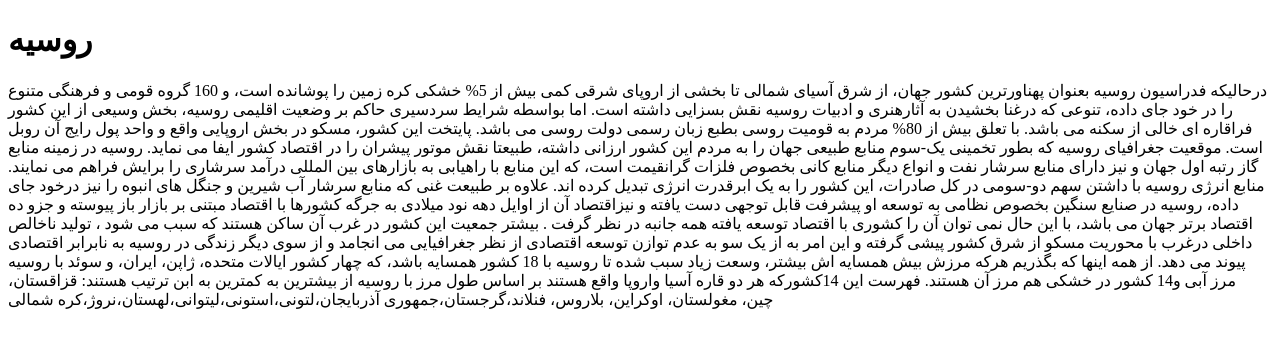
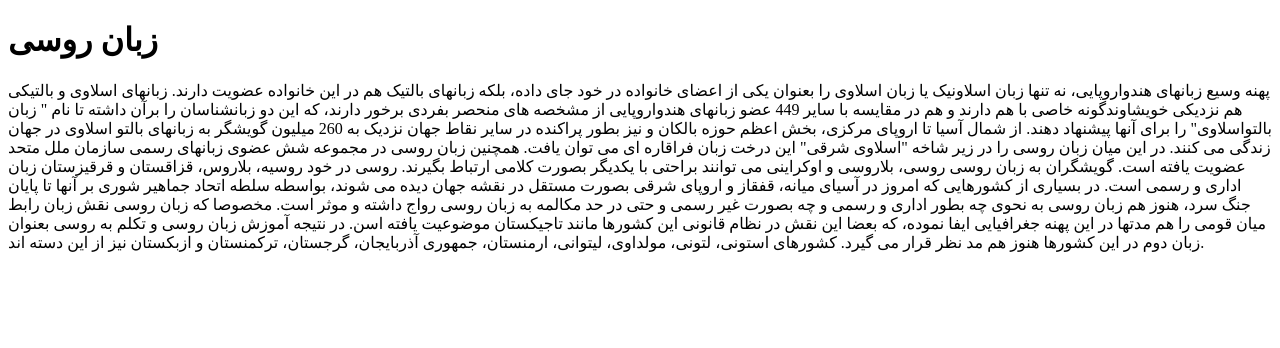
Before and after one commit to seyedghavam-hashemi/seo-check, a plain HTML site: page index.html in a window 1280 px wide. Drawn offline with Linux system fonts and the light colour scheme.

Commit message:
Update index.html

```diff
--- a/index.html
+++ b/index.html
@@ -3,19 +3,19 @@
   <head>
   <meta charset="UTF-8">
   <meta name="description" content="Free Web tutorials">
-  <meta name="keywords" content="ادبیات روسیه,روسیه,مسکو,زندگی در روسیه، وضعیت اقلیمی روسیه، زبان روسی، شرایط سرد سیری، فراقاره ای">
+  <meta name="keywords" content="مکالمه به زبان روسی ,تکلم به زبان روسی ,گویشگران به زبان روسی ,زبان های بالتیک ,زبان های بالتواسلاوی ، زبان بالتواسلاوی، زبان اسلاونیک ، زبان فراقاره ای ، زبان روسی ">
   <meta name="author" content="ghavam.ph.d">
   <meta name="viewport" content="width=device-width, initial-scale=1.0">
 </head>
 <body>
 
-<h1>روسیه</h1>
-<p>درحالیکه فدراسیون روسیه بعنوان پهناورترین کشور جهان، از شرق آسیای شمالی تا بخشی از اروپای شرقی کمی بیش از 5% خشکی کره زمین را پوشانده است،  و 160 گروه قومی و فرهنگی متنوع را در خود جای داده، تنوعی که درغنا بخشیدن به آثارهنری و ادبیات روسیه نقش بسزایی داشته است. اما بواسطه شرایط سردسیری حاکم بر وضعیت اقلیمی روسیه، بخش وسیعی از این کشور فراقاره ای خالی از سکنه می باشد.
-با تعلق بیش از 80% مردم به قومیت روسی بطبع زبان رسمی دولت روسی می باشد. پایتخت این کشور، مسکو در بخش اروپایی واقع و واحد پول رایج آن روبل است.
-موقعیت جغرافیای روسیه که بطور تخمینی یک-سوم منابع طبیعی جهان را به مردم این کشور ارزانی داشته، طبیعتا نقش موتور پیشران را در اقتصاد  کشور ایفا می نماید. روسیه در زمینه منابع گاز رتبه اول جهان و نیز دارای منابع سرشار نفت و انواع دیگر منابع کانی بخصوص فلزات گرانقیمت است، که این منابع با راهیابی به بازارهای بین المللی  درآمد سرشاری را برایش فراهم می نمایند. منابع انرژی روسیه با داشتن سهم دو-سومی در کل صادرات، این کشور را به یک ابرقدرت انرژی تبدیل کرده اند.
-علاوه بر طبیعت غنی که منابع سرشار آب شیرین و جنگل های انبوه را نیز درخود جای داده، روسیه در صنایع سنگین بخصوص نظامی به توسعه او پیشرفت قابل توجهی دست یافته و نیزاقتصاد آن از اوایل دهه نود میلادی به جرگه کشورها با اقتصاد مبتنی بر بازار باز پیوسته و  جزو ده اقتصاد برتر جهان می باشد، با این حال نمی توان آن را کشوری با اقتصاد توسعه یافته همه جانبه در نظر گرفت . بیشتر جمعیت این کشور در غرب آن ساکن هستند که سبب می شود ، تولید ناخالص داخلی درغرب با محوریت مسکو از شرق کشور پیشی گرفته و این امر به از یک سو به عدم توازن توسعه اقتصادی از نظر جغرافیایی می انجامد و از سوی دیگر زندگی در روسیه به نابرابر اقتصادی پیوند می دهد.
-از همه اینها که بگذریم هرکه مرزش بیش همسایه اش بیشتر، وسعت زیاد سبب شده تا روسیه با 18 کشور همسایه باشد، که چهار کشور ایالات متحده، ژاپن، ایران، و سوئد  با روسیه مرز آبی و14 کشور در خشکی هم مرز آن هستند. فهرست این 14کشورکه هر دو قاره  آسیا واروپا واقع هستند بر اساس طول مرز با روسیه از بیشترین به کمترین به ابن ترتیب هستند:
-قزاقستان، چین، مغولستان، اوکراین، بلاروس، فنلاند،گرجستان،جمهوری آذربایجان،لتونی،استونی،لیتوانی،لهستان،نروژ،کره شمالی
+<h1>زبان روسی</h1>
+  <p>
+
+پهنه وسیع زبانهای هندواروپایی، نه تنها زبان اسلاونیک یا زبان اسلاوی را بعنوان یکی از اعضای خانواده در خود جای داده، بلکه زبانهای بالتیک هم در این خانواده عضویت دارند.
+زبانهای اسلاوی و بالتیکی هم نزدیکی خویشاوندگونه خاصی با هم دارند و هم در مقایسه با سایر 449 عضو زبانهای هندواروپایی از مشخصه های منحصر بفردی برخور دارند، که این دو زبانشناسان را برآن داشته تا نام " زبان بالتواسلاوی" را برای آنها پیشنهاد دهند. از شمال آسیا تا اروپای مرکزی، بخش اعظم حوزه بالکان و نیز بطور پراکنده در سایر نقاط جهان نزدیک به 260 میلیون گویشگر به زبانهای بالتو اسلاوی در جهان زندگی می کنند. در این میان زبان روسی را در زیر شاخه "اسلاوی شرقی" این درخت زبان فراقاره ای می توان یافت. همچنین زبان روسی در مجموعه شش عضوی زبانهای رسمی سازمان ملل متحد عضویت یافته است.
+گویشگران به زبان روسی روسی، بلاروسی و اوکراینی می توانند براحتی با یکدیگر بصورت کلامی ارتباط بگیرند. روسی در خود روسیه، بلاروس، قزاقستان و قرقیزستان زبان اداری و رسمی است. در بسیاری از کشورهایی که امروز در آسیای میانه، قفقاز و اروپای شرقی بصورت مستقل در نقشه جهان دیده می شوند، بواسطه سلطه اتحاد جماهیر شوری بر آنها تا پایان جنگ سرد، هنوز هم زبان روسی به نحوی چه بطور اداری و رسمی و چه بصورت غیر رسمی و حتی در حد مکالمه به زبان روسی رواج داشته و موثر است. مخصوصا که زبان روسی نقش زبان رابط میان قومی را هم مدتها در این پهنه جغرافیایی ایفا نموده، که بعضا این نقش در نظام قانونی این کشورها مانند تاجیکستان موضوعیت یافته اسن. در نتیجه آموزش زبان روسی و تکلم به روسی بعنوان زبان دوم در این کشورها هنوز هم مد نظر قرار می گیرد.
+کشورهای استونی، لتونی، مولداوی، لیتوانی، ارمنستان، جمهوری آذربایجان، گرجستان، ترکمنستان و ازبکستان نیز از این دسته اند.
 
 </p>
 </body>
```
